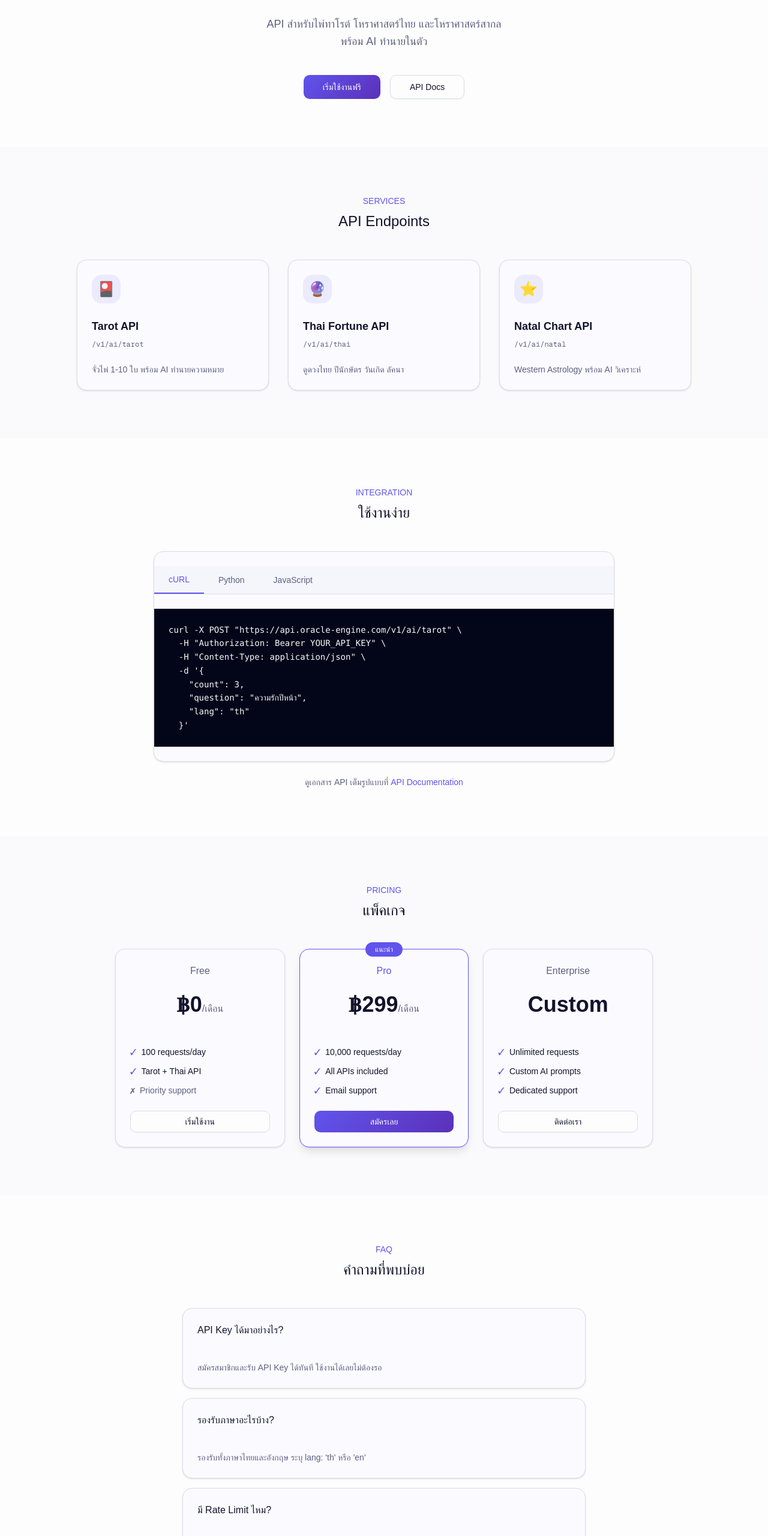
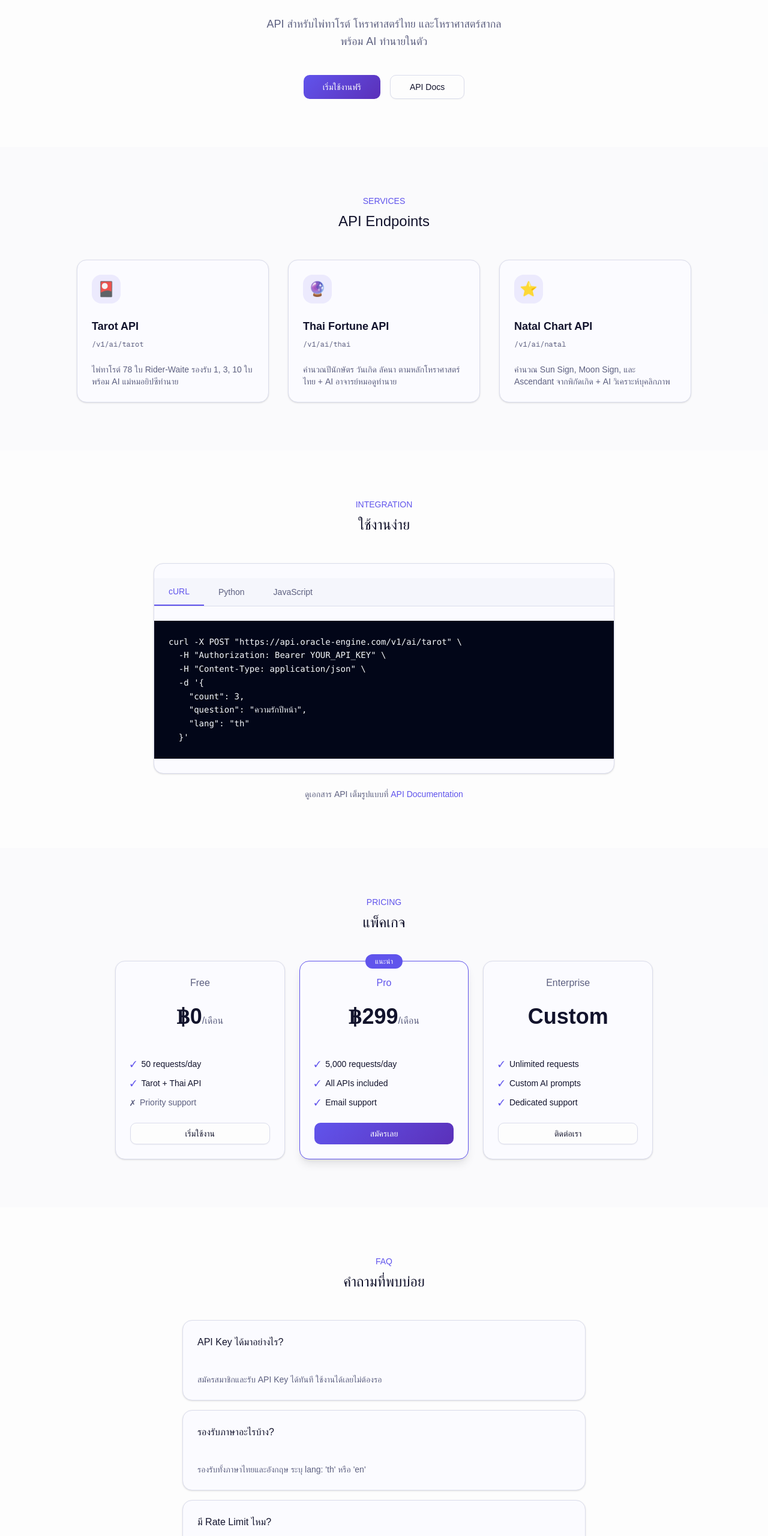
Before and after one commit to johnnysins24/oracle-web, a Next.js app: page / in a window 1280 px wide. Shown: the part 239-2800 px from the top of the page at 60% size. Built offline with nearby package versions, Linux system fonts and the light colour scheme; no server answers; a web font is replaced by a local one.

Commit message:
Update landing page content: pricing, features, FAQ

```diff
--- a/app/page.tsx
+++ b/app/page.tsx
@@ -53,7 +53,7 @@ export default function Home() {
                   </CardHeader>
                   <CardContent>
                     <p className="text-sm text-muted-foreground">
-                      จั่วไพ่ 1-10 ใบ พร้อม AI ทำนายความหมาย
+                      ไพ่ทาโรต์ 78 ใบ Rider-Waite รองรับ 1, 3, 10 ใบ พร้อม AI แม่หมอยิปซีทำนาย
                     </p>
                   </CardContent>
                 </Card>
@@ -70,7 +70,7 @@ export default function Home() {
                   </CardHeader>
                   <CardContent>
                     <p className="text-sm text-muted-foreground">
-                      ดูดวงไทย ปีนักษัตร วันเกิด ลัคนา
+                      คำนวณปีนักษัตร วันเกิด ลัคนา ตามหลักโหราศาสตร์ไทย + AI อาจารย์หมอดูทำนาย
                     </p>
                   </CardContent>
                 </Card>
@@ -86,7 +86,7 @@ export default function Home() {
                 </CardHeader>
                 <CardContent>
                   <p className="text-sm text-muted-foreground">
-                    Western Astrology พร้อม AI วิเคราะห์
+                    คำนวณ Sun Sign, Moon Sign, และ Ascendant จากพิกัดเกิด + AI วิเคราะห์บุคลิกภาพ
                   </p>
                 </CardContent>
               </Card>
@@ -158,7 +158,7 @@ export default function Home() {
                 <CardContent className="pt-0">
                   <ul className="space-y-3 text-sm mb-6">
                     <li className="flex items-center gap-2">
-                      <span className="text-primary">✓</span> 100 requests/day
+                      <span className="text-primary">✓</span> 50 requests/day
                     </li>
                     <li className="flex items-center gap-2">
                       <span className="text-primary">✓</span> Tarot + Thai API
@@ -186,7 +186,7 @@ export default function Home() {
                 <CardContent className="pt-0">
                   <ul className="space-y-3 text-sm mb-6">
                     <li className="flex items-center gap-2">
-                      <span className="text-primary">✓</span> 10,000 requests/day
+                      <span className="text-primary">✓</span> 5,000 requests/day
                     </li>
                     <li className="flex items-center gap-2">
                       <span className="text-primary">✓</span> All APIs included
@@ -238,7 +238,9 @@ export default function Home() {
               {[
                 { q: "API Key ได้มาอย่างไร?", a: "สมัครสมาชิกและรับ API Key ได้ทันที ใช้งานได้เลยไม่ต้องรอ" },
                 { q: "รองรับภาษาอะไรบ้าง?", a: "รองรับทั้งภาษาไทยและอังกฤษ ระบุ lang: 'th' หรือ 'en'" },
-                { q: "มี Rate Limit ไหม?", a: "Free: 100/day, Pro: 10,000/day, Enterprise: Unlimited" },
+                { q: "มี Rate Limit ไหม?", a: "Free: 50 req/day, Pro: 5,000 req/day พร้อม AI ทำนาย" },
+                { q: "ไพ่ทาโรต์มีกี่ใบ?", a: "78 ใบตามมาตรฐาน Rider-Waite สุ่มได้ 1, 3 หรือ 10 ใบ" },
+                { q: "ต่างจาก ChatGPT wrap เองยังไง?", a: "เรามี engine คำนวณโหราศาสตร์จริง + prompt ที่ fine-tune มาแล้ว ประหยัดเวลา dev" },
               ].map((item, i) => (
                 <Card key={i} className="hover:shadow-sm transition-shadow">
                   <CardHeader className="pb-2">
```
